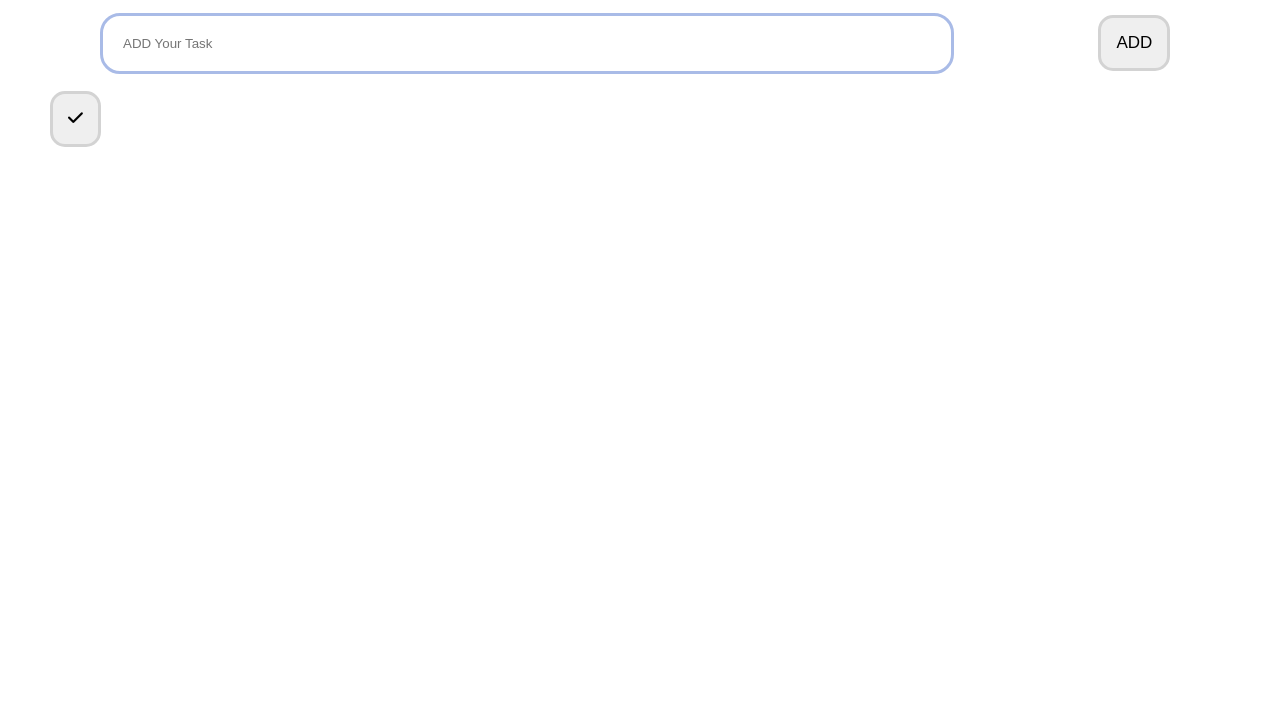
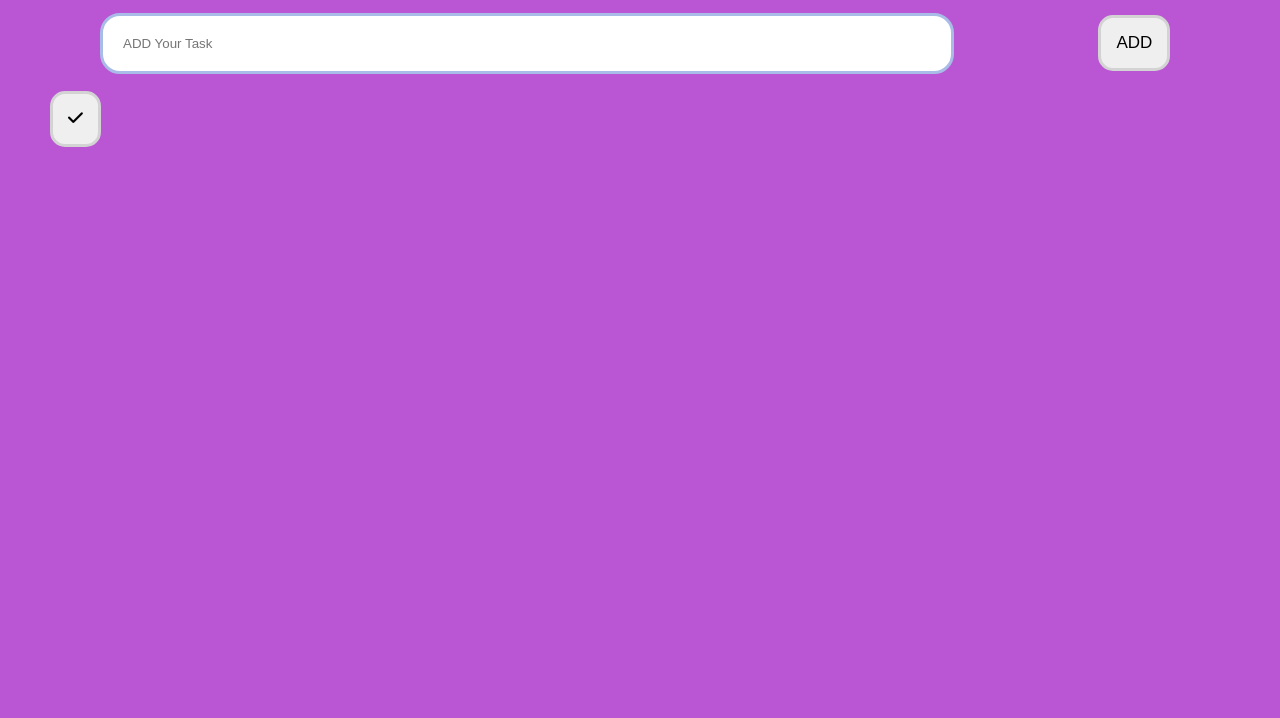
Before and after one commit to GSG-CF05/ToDo-App-Alaa, a plain HTML site: page index.html in a window 1280 px wide. Shown: the part 82-800 px from the top of the page. Drawn offline with Linux system fonts and the light colour scheme.

Commit message:
Update style.css

```diff
--- a/style.css
+++ b/style.css
@@ -8,7 +8,7 @@
   body {
     width: 100%;
     height: 100%;
-    background-color:radial-gradient(rgba(150, 96, 207, 0.662), rgba(86, 138, 216, 0.738));
+    background-color:RGBA( 186, 85, 211, 1 );
   }
   .ToDoSection{
     margin:30px;
```
